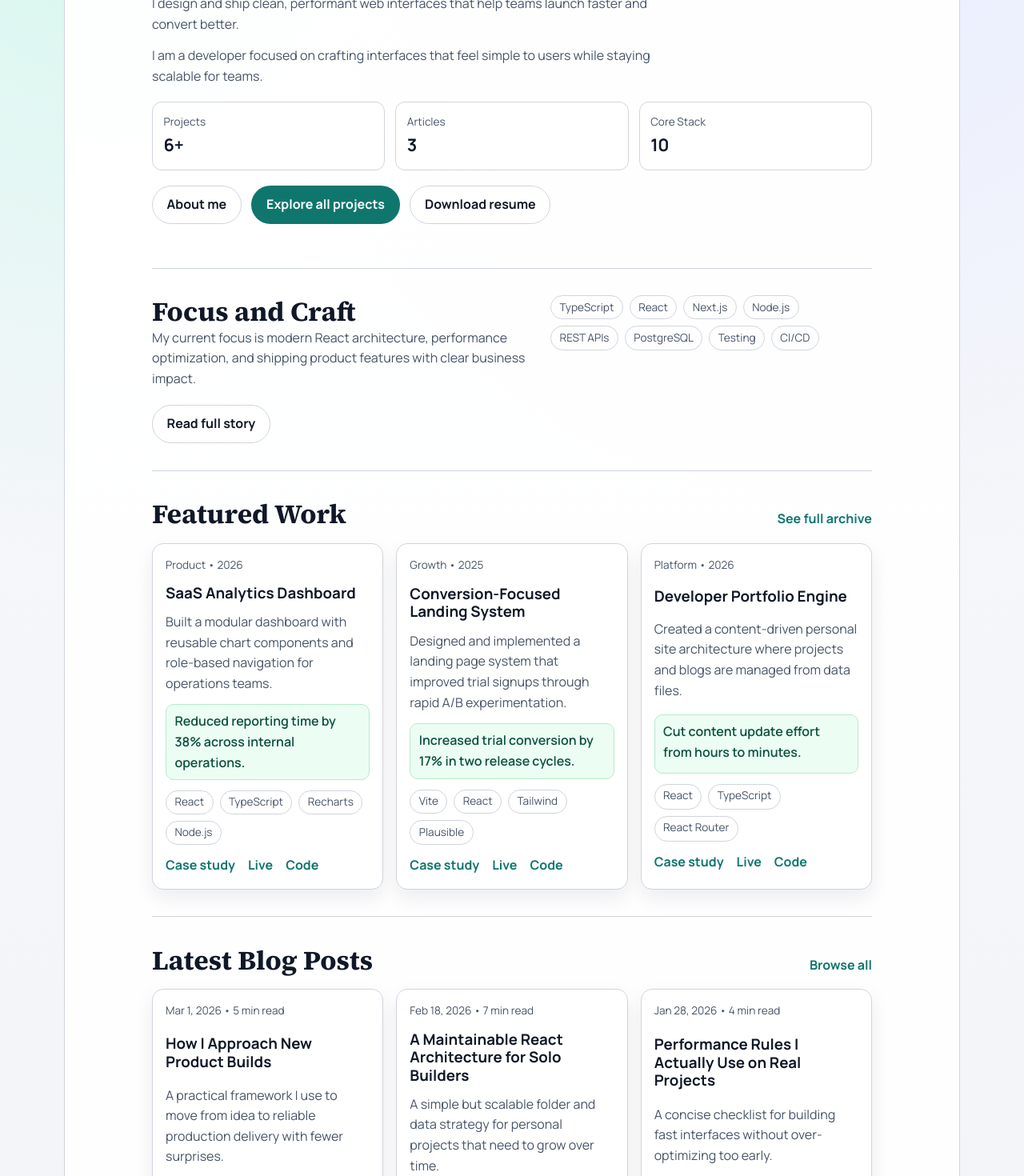
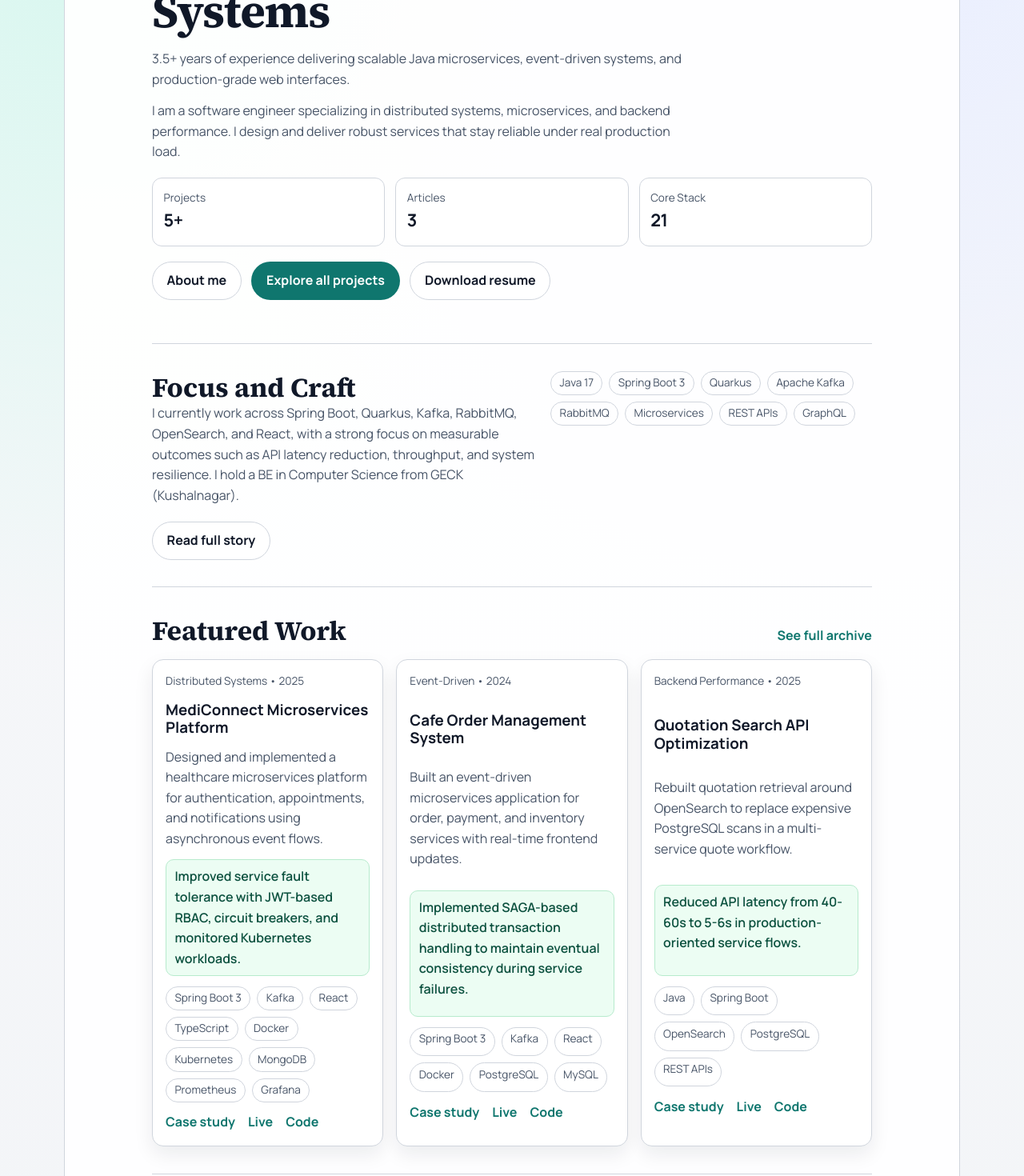
Before and after one commit to SlenderShield/SlenderShield.github.io, a React (Vite) app: page / in a window 1280 px wide. Shown: the part 320-1790 px from the top of the page at 80% size. Built offline with nearby package versions, Linux system fonts and the light colour scheme.

Commit message:
feat: personalize portfolio with resume-based content

```diff
--- a/src/content/blogPosts.json
+++ b/src/content/blogPosts.json
@@ -1,41 +1,41 @@
 [
   {
-    "slug": "how-i-approach-new-projects",
-    "title": "How I Approach New Product Builds",
-    "excerpt": "A practical framework I use to move from idea to reliable production delivery with fewer surprises.",
-    "publishedOn": "2026-03-01",
-    "tags": ["Product", "Engineering"],
-    "readMinutes": 5,
+    "slug": "designing-high-throughput-spring-apis",
+    "title": "Designing High-Throughput Spring APIs for Production",
+    "excerpt": "How I design Java and Spring Boot services for predictable latency under high request volume.",
+    "publishedOn": "2026-03-05",
+    "tags": ["Java", "Spring Boot", "Backend"],
+    "readMinutes": 6,
     "body": [
-      "Most projects fail in the handoff between planning and execution. I start by reducing ambiguity with a lightweight discovery checklist.",
-      "Then I break delivery into vertical slices that can ship independently. This helps me validate quickly and limit rework.",
-      "Finally, I define quality gates early: accessibility checks, performance budgets, and monitoring from day one."
+      "At scale, API performance is mostly about data-access discipline and consistency in service contracts. I focus on reducing expensive query paths before attempting micro-optimizations.",
+      "My approach combines targeted caching, indexing strategy, and API shape simplification so latency remains predictable as request volume grows.",
+      "I treat observability as part of design: every critical endpoint needs metrics, alerts, and dashboards from the first production rollout."
     ]
   },
   {
-    "slug": "maintainable-react-architecture",
-    "title": "A Maintainable React Architecture for Solo Builders",
-    "excerpt": "A simple but scalable folder and data strategy for personal projects that need to grow over time.",
-    "publishedOn": "2026-02-18",
-    "tags": ["React", "Architecture"],
+    "slug": "event-driven-workflows-kafka-rabbitmq",
+    "title": "Event-Driven Workflows with Kafka and RabbitMQ",
+    "excerpt": "Practical lessons from building asynchronous microservice workflows with mixed messaging patterns.",
+    "publishedOn": "2026-02-17",
+    "tags": ["Kafka", "RabbitMQ", "Microservices"],
     "readMinutes": 7,
     "body": [
-      "The key is separating content, UI, and routing from the beginning. It prevents tight coupling and keeps changes local.",
-      "For content-heavy sites, data-driven rendering lets you add sections with minimal code edits and fewer regressions.",
-      "Even on a small project, typed content models save time because they reveal missing fields early."
+      "Kafka works well for high-throughput event streams, while RabbitMQ can simplify routing and task distribution for work queues. The key is using each where it fits best.",
+      "I design events as stable contracts and make consumers idempotent by default. This keeps retries safe and prevents cascading failures.",
+      "For production systems, dead-letter handling and message observability are mandatory, not optional."
     ]
   },
   {
-    "slug": "performance-rules-i-actually-use",
-    "title": "Performance Rules I Actually Use on Real Projects",
-    "excerpt": "A concise checklist for building fast interfaces without over-optimizing too early.",
-    "publishedOn": "2026-01-28",
-    "tags": ["Performance", "Web"],
-    "readMinutes": 4,
+    "slug": "monitoring-microservices-with-prometheus-grafana",
+    "title": "Monitoring Microservices with Prometheus and Grafana",
+    "excerpt": "A lightweight monitoring baseline I use to detect latency regressions and reliability risks early.",
+    "publishedOn": "2026-01-29",
+    "tags": ["Observability", "Prometheus", "Grafana"],
+    "readMinutes": 5,
     "body": [
-      "I begin with image discipline, route-level code splitting, and sensible caching before touching advanced techniques.",
-      "I track core metrics after launch, then optimize based on evidence rather than assumptions.",
-      "Sustainable performance work is iterative and tied to user outcomes, not isolated benchmark numbers."
+      "I start with service-level metrics for latency, throughput, error rate, and resource saturation. Without these, troubleshooting is guesswork.",
+      "Dashboards should map to business-critical workflows, not just infrastructure health, so teams can correlate incidents with customer impact.",
+      "Alert thresholds must be actionable. It is better to have fewer high-signal alerts than many noisy ones that teams ignore."
     ]
   }
 ]
--- a/src/content/projects.json
+++ b/src/content/projects.json
@@ -1,71 +1,60 @@
 [
   {
-    "slug": "saas-analytics-dashboard",
-    "title": "SaaS Analytics Dashboard",
-    "description": "Built a modular dashboard with reusable chart components and role-based navigation for operations teams.",
-    "category": "Product",
-    "year": "2026",
-    "outcome": "Reduced reporting time by 38% across internal operations.",
+    "slug": "mediconnect-microservices-platform",
+    "title": "MediConnect Microservices Platform",
+    "description": "Designed and implemented a healthcare microservices platform for authentication, appointments, and notifications using asynchronous event flows.",
+    "category": "Distributed Systems",
+    "year": "2025",
+    "outcome": "Improved service fault tolerance with JWT-based RBAC, circuit breakers, and monitored Kubernetes workloads.",
     "featured": true,
-    "stack": ["React", "TypeScript", "Recharts", "Node.js"],
-    "liveUrl": "https://example.com",
-    "repoUrl": "https://github.com/your-handle/project-analytics"
+    "stack": ["Spring Boot 3", "Kafka", "React", "TypeScript", "Docker", "Kubernetes", "MongoDB", "Prometheus", "Grafana"],
+    "liveUrl": "https://muralidharabhat.in",
+    "repoUrl": "https://github.com/SlenderShield"
   },
   {
-    "slug": "conversion-landing-system",
-    "title": "Conversion-Focused Landing System",
-    "description": "Designed and implemented a landing page system that improved trial signups through rapid A/B experimentation.",
-    "category": "Growth",
-    "year": "2025",
-    "outcome": "Increased trial conversion by 17% in two release cycles.",
+    "slug": "cafe-order-management-system",
+    "title": "Cafe Order Management System",
+    "description": "Built an event-driven microservices application for order, payment, and inventory services with real-time frontend updates.",
+    "category": "Event-Driven",
+    "year": "2024",
+    "outcome": "Implemented SAGA-based distributed transaction handling to maintain eventual consistency during service failures.",
     "featured": true,
-    "stack": ["Vite", "React", "Tailwind", "Plausible"],
-    "liveUrl": "https://example.com",
-    "repoUrl": "https://github.com/your-handle/project-landing"
+    "stack": ["Spring Boot 3", "Kafka", "React", "Docker", "PostgreSQL", "MySQL"],
+    "liveUrl": "https://muralidharabhat.in",
+    "repoUrl": "https://github.com/SlenderShield"
   },
   {
-    "slug": "developer-portfolio-engine",
-    "title": "Developer Portfolio Engine",
-    "description": "Created a content-driven personal site architecture where projects and blogs are managed from data files.",
-    "category": "Platform",
-    "year": "2026",
-    "outcome": "Cut content update effort from hours to minutes.",
+    "slug": "quotation-search-opensearch-optimization",
+    "title": "Quotation Search API Optimization",
+    "description": "Rebuilt quotation retrieval around OpenSearch to replace expensive PostgreSQL scans in a multi-service quote workflow.",
+    "category": "Backend Performance",
+    "year": "2025",
+    "outcome": "Reduced API latency from 40-60s to 5-6s in production-oriented service flows.",
     "featured": true,
-    "stack": ["React", "TypeScript", "React Router"],
-    "liveUrl": "https://example.com",
-    "repoUrl": "https://github.com/your-handle/project-portfolio"
+    "stack": ["Java", "Spring Boot", "OpenSearch", "PostgreSQL", "REST APIs"],
+    "liveUrl": "https://muralidharabhat.in",
+    "repoUrl": "https://github.com/SlenderShield"
   },
   {
-    "slug": "customer-onboarding-workspace",
-    "title": "Customer Onboarding Workspace",
-    "description": "Shipped a guided onboarding suite with progressive setup, templates, and account health scoring.",
-    "category": "Product",
-    "year": "2025",
-    "outcome": "Improved week-one activation from 41% to 58%.",
-    "stack": ["React", "TypeScript", "Node.js", "PostgreSQL"],
-    "liveUrl": "https://example.com",
-    "repoUrl": "https://github.com/your-handle/project-onboarding"
+    "slug": "connected-vehicle-telemetry-pipeline",
+    "title": "Connected Vehicle Telemetry Pipeline",
+    "description": "Developed and maintained Spring Boot services for telemetry ingestion and analytics, handling high-volume automotive event traffic.",
+    "category": "Cloud Microservices",
+    "year": "2024",
+    "outcome": "Handled 100K+ daily telemetry requests, improved average latency from 1.5s to 1.3s, and automated 200GB+ weekly archival to AWS S3.",
+    "stack": ["Spring Boot", "Kafka", "MongoDB", "Redis", "AWS ECS Fargate", "S3", "Docker", "Grafana"],
+    "liveUrl": "https://muralidharabhat.in",
+    "repoUrl": "https://github.com/SlenderShield"
   },
   {
-    "slug": "headless-blog-delivery-pipeline",
-    "title": "Headless Blog Delivery Pipeline",
-    "description": "Built a markdown-to-JSON publishing flow with typed validation and preview routes for editors.",
-    "category": "Content",
+    "slug": "resilient-api-gateway-and-cqrs-improvements",
+    "title": "Resilient Gateway and CQRS Improvements",
+    "description": "Enhanced service reliability with Spring Cloud Gateway policies, rate limiting, and Resilience4j while contributing to CQRS-aligned service patterns.",
+    "category": "Reliability",
     "year": "2024",
-    "outcome": "Reduced publishing errors by 62% with schema checks.",
-    "stack": ["TypeScript", "Node.js", "Zod", "GitHub Actions"],
-    "liveUrl": "https://example.com",
-    "repoUrl": "https://github.com/your-handle/project-blog-pipeline"
-  },
-  {
-    "slug": "realtime-incident-console",
-    "title": "Realtime Incident Console",
-    "description": "Implemented a realtime monitoring console with alerts, status timelines, and incident ownership workflows.",
-    "category": "Operations",
-    "year": "2024",
-    "outcome": "Cut mean incident acknowledgement time by 29%.",
-    "stack": ["React", "WebSockets", "Node.js", "Redis"],
-    "liveUrl": "https://example.com",
-    "repoUrl": "https://github.com/your-handle/project-incident-console"
+    "outcome": "Improved production stability and reduced bottlenecks through fault isolation and reliability patterns.",
+    "stack": ["Spring Cloud Gateway", "Resilience4j", "CQRS", "Docker", "Kubernetes"],
+    "liveUrl": "https://muralidharabhat.in",
+    "repoUrl": "https://github.com/SlenderShield"
   }
 ]
--- a/src/content/siteContent.ts
+++ b/src/content/siteContent.ts
@@ -1,50 +1,60 @@
 import type { SiteContent } from '../types/content'
 
 export const siteContent: SiteContent = {
-  name: 'Your Name',
-  headline: 'Frontend Engineer Building Reliable Product Experiences',
+  name: 'Muralidhara Bhat KS',
+  headline: 'Software Engineer Building High-Throughput Distributed Systems',
   subheadline:
-    'I design and ship clean, performant web interfaces that help teams launch faster and convert better.',
+    '3.5+ years of experience delivering scalable Java microservices, event-driven systems, and production-grade web interfaces.',
   intro:
-    'I work across product strategy, design collaboration, and implementation. I care about usability, maintainability, and measurable outcomes.',
-  location: 'Based in India',
-  resumeUrl: '/resume.pdf',
-  contactEmail: 'hello@example.com',
+    'I focus on system design, backend performance, and resilient cloud-native delivery. My work includes latency optimization, telemetry pipelines, and full-stack feature execution with Java, Spring Boot, React, and Kafka.',
+  location: 'Bengaluru, India',
+  resumeUrl: '/Muralidhara_Bhat_Resume.pdf',
+  contactEmail: 'ksmuralidhara0@gmail.com',
   socialLinks: [
-    { label: 'GitHub', href: 'https://github.com/your-handle' },
-    { label: 'LinkedIn', href: 'https://linkedin.com/in/your-handle' },
-    { label: 'X', href: 'https://x.com/your-handle' },
+    { label: 'GitHub', href: 'https://github.com/SlenderShield' },
+    { label: 'LinkedIn', href: 'https://linkedin.com/in/ksmuralidhara0' },
   ],
   about: [
-    'I am a developer focused on crafting interfaces that feel simple to users while staying scalable for teams.',
-    'My current focus is modern React architecture, performance optimization, and shipping product features with clear business impact.',
+    'I am a software engineer specializing in distributed systems, microservices, and backend performance. I design and deliver robust services that stay reliable under real production load.',
+    'I currently work across Spring Boot, Quarkus, Kafka, RabbitMQ, OpenSearch, and React, with a strong focus on measurable outcomes such as API latency reduction, throughput, and system resilience. I hold a BE in Computer Science from GECK (Kushalnagar).',
   ],
   skills: [
+    'Java 17',
+    'Spring Boot 3',
+    'Quarkus',
+    'Apache Kafka',
+    'RabbitMQ',
+    'Microservices',
+    'REST APIs',
+    'GraphQL',
+    'React',
     'TypeScript',
-    'React',
-    'Next.js',
-    'Node.js',
-    'REST APIs',
+    'MySQL',
     'PostgreSQL',
-    'Testing',
-    'CI/CD',
-    'UI Engineering',
-    'Accessibility',
+    'MongoDB',
+    'Redis',
+    'OpenSearch',
+    'Docker',
+    'Kubernetes',
+    'AWS (ECS, S3, Lambda)',
+    'Prometheus & Grafana',
+    'JUnit & Mockito',
+    'CI/CD (Jenkins, GitHub Actions)',
   ],
   experience: [
     {
-      role: 'Frontend Engineer',
-      company: 'Product Studio',
-      period: '2024 - Present',
+      role: 'Software Engineer',
+      company: 'Netcracker Technologies',
+      period: 'Jun 2025 - Present',
       summary:
-        'Own feature delivery for customer-facing applications, partnering with design and backend teams from discovery through release.',
+        'Delivered scalable backend features across cloud environments using Spring Boot and Quarkus. Built Kafka/REST-based service workflows, implemented RabbitMQ producer-consumer pipelines, and reduced quotation API latency from 40-60s to 5-6s via OpenSearch.',
     },
     {
-      role: 'Full Stack Developer',
-      company: 'Growth Startup',
-      period: '2022 - 2024',
+      role: 'Software Engineer',
+      company: 'Bosch Global Software Technologies',
+      period: 'Jan 2023 - May 2025',
       summary:
-        'Built internal tooling and marketing experiences, improving release speed with stronger component standards and testing.',
+        'Built and maintained Spring Boot APIs handling 100K+ daily telemetry requests for connected vehicle analytics. Improved response latency, implemented Kafka event-driven processing and AWS S3 archival, optimized MongoDB performance, and strengthened reliability with Resilience4j and gateway controls.',
     },
   ],
 }
--- a/src/pages/ContactPage.tsx
+++ b/src/pages/ContactPage.tsx
@@ -53,7 +53,7 @@ export function ContactPage() {
       <main className="container section-block reveal">
         <h1>Contact</h1>
         <p>
-          Share your timeline, goals, and constraints. I can help with freelance engagements, product builds, and full-time opportunities.
+          Share your timeline, goals, and constraints. I am open to software engineering roles, distributed systems projects, and technical collaborations.
         </p>
 
         <section className="contact-layout reveal">
@@ -103,7 +103,7 @@ export function ContactPage() {
                 }
               >
                 <option>Project inquiry</option>
-                <option>Freelance opportunity</option>
+                <option>Contract opportunity</option>
                 <option>Full-time role</option>
                 <option>Collaboration</option>
               </select>
```
Also changed, not shown: 1 other file (tests, documents, lock files or other folders).
